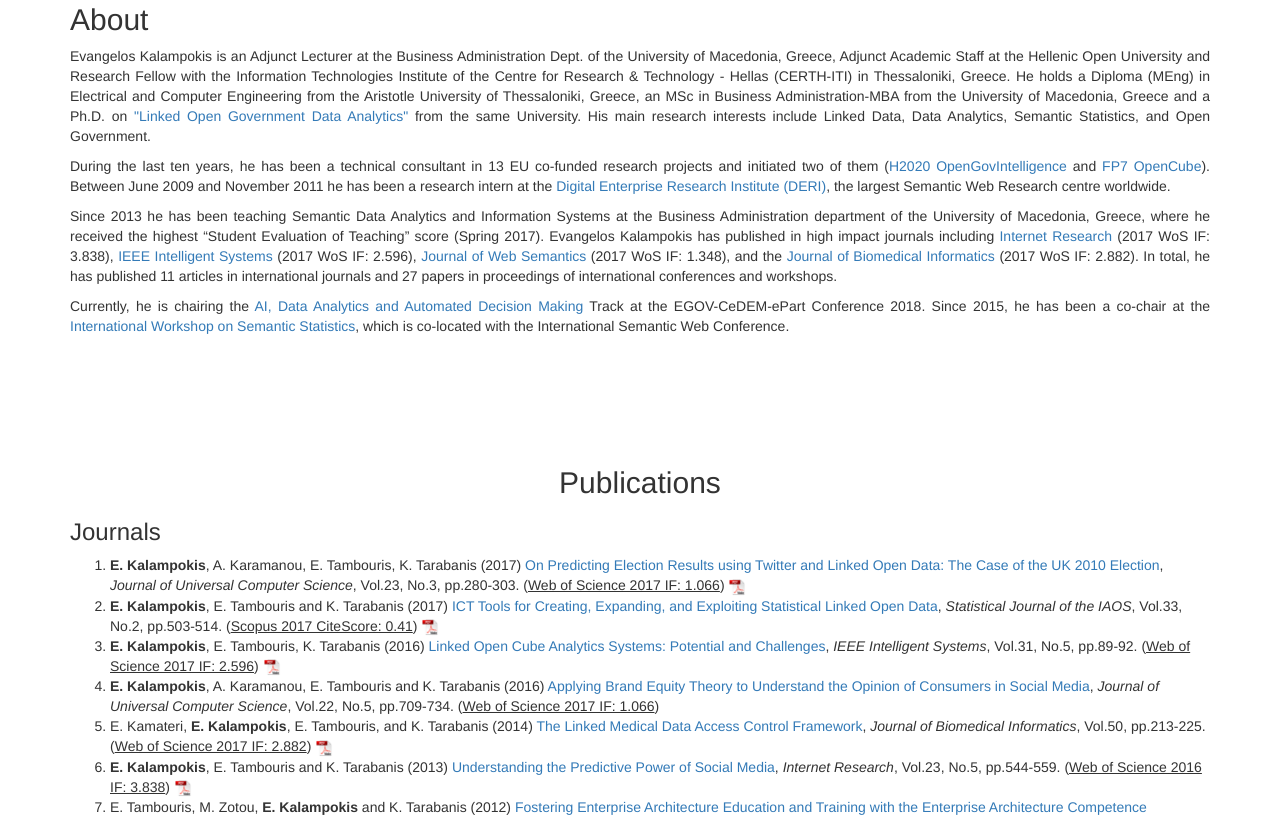
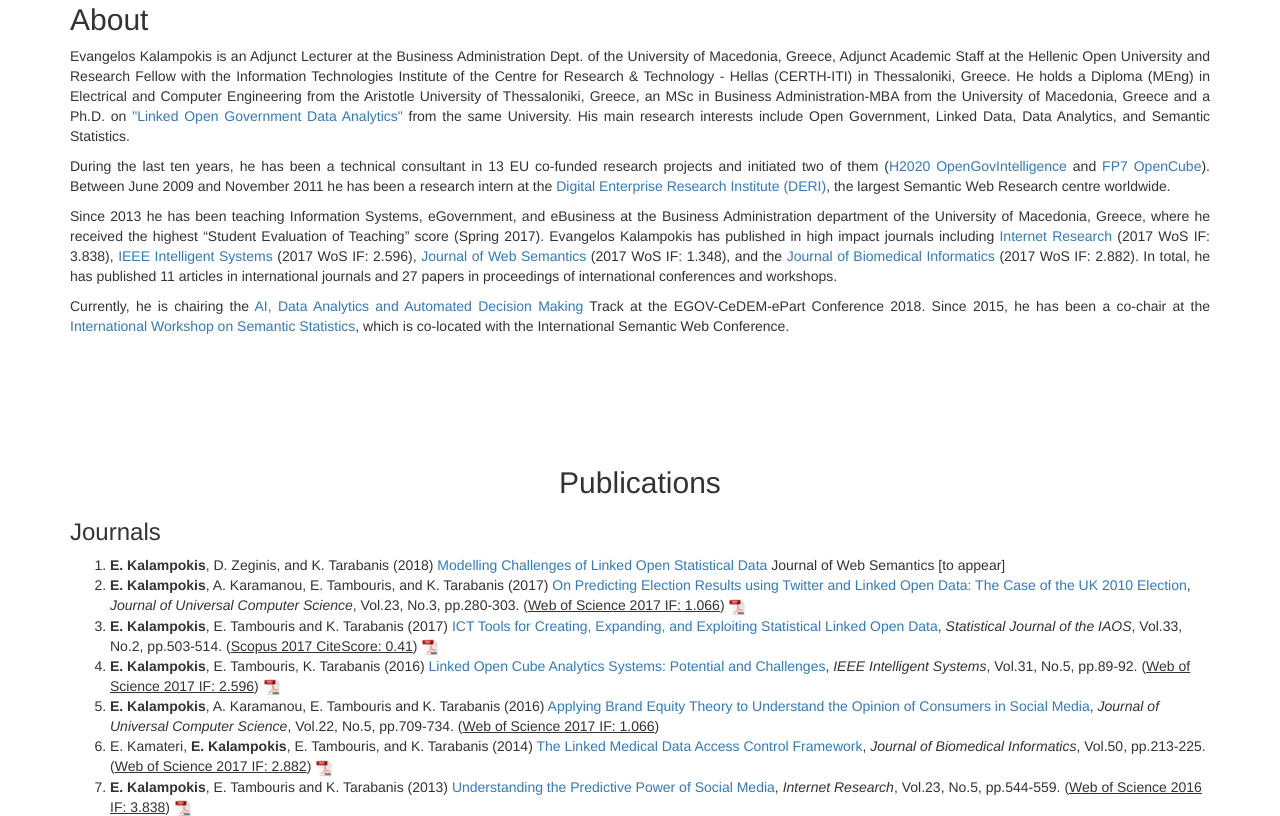
Before and after one commit to kalampokis/kalampokis.github.io, a plain HTML site: page index.html in a window 1280 px wide. Shown: the part 370-1186 px from the top of the page. Drawn offline with Linux system fonts and the light colour scheme.

Commit message:
Update index.html

```diff
--- a/index.html
+++ b/index.html
@@ -102,10 +102,10 @@
                     <h2>About</h2>
                     <p>Evangelos Kalampokis is an Adjunct Lecturer at the Business Administration Dept. of the University of Macedonia, Greece, Adjunct Academic Staff at the Hellenic Open University and Research Fellow with the Information Technologies Institute of the Centre for Research & Technology - Hellas (CERTH-ITI) in Thessaloniki, Greece. He holds a Diploma (MEng) in
                      Electrical and Computer Engineering from the Aristotle University of Thessaloniki, Greece, an MSc in Business Administration-MBA from the University of Macedonia, Greece and a Ph.D. on <a target="_blank" href="https://dspace.lib.uom.gr/handle/2159/19439">"Linked Open Government Data Analytics"</a> from the same University.
-                     His main research interests include Linked Data, Data Analytics, Semantic Statistics, and Open Government. </p>
+                     His main research interests include Open Government, Linked Data, Data Analytics, and Semantic Statistics. </p>
                      <p>During the last ten years, he has been a technical consultant in 13 EU co-funded research projects and initiated two of them (<a target="_blank" href="http://www.opengovintelligence.eu">H2020 OpenGovIntelligence</a> and <a target="_blank" href="http://www.opencube-project.eu">FP7 OpenCube</a>). Between June 2009 and November 2011 he has been a research intern at the <a target="_blank" href="https://www.deri.ie/users/evangelos-kalampokis">Digital Enterprise Research Institute (DERI)</a>,
                      the largest Semantic Web Research centre worldwide. </p>
-                     <p>Since 2013 he has been teaching Semantic Data Analytics and Information Systems at the Business Administration department of the University of Macedonia, Greece, where he received the highest “Student Evaluation of Teaching” score (Spring 2017). Evangelos Kalampokis has published in high impact journals including <a target="_blank" href="http://dx.doi.org/10.1108/IntR-06-2012-0114">Internet Research</a> (2017 WoS IF: 3.838), <a target="_blank" href="http://dx.doi.org/10.1109/MIS.2016.82">IEEE Intelligent Systems</a> (2017 WoS IF: 2.596),
+                     <p>Since 2013 he has been teaching Information Systems, eGovernment, and eBusiness at the Business Administration department of the University of Macedonia, Greece, where he received the highest “Student Evaluation of Teaching” score (Spring 2017). Evangelos Kalampokis has published in high impact journals including <a target="_blank" href="http://dx.doi.org/10.1108/IntR-06-2012-0114">Internet Research</a> (2017 WoS IF: 3.838), <a target="_blank" href="http://dx.doi.org/10.1109/MIS.2016.82">IEEE Intelligent Systems</a> (2017 WoS IF: 2.596),
 			     <a target="_blank" href="">Journal of Web Semantics</a> (2017 WoS IF: 1.348), and the <a target="_blank" href="http://dx.doi.org/10.1016/j.jbi.2014.03.002">Journal of Biomedical Informatics</a> (2017 WoS IF: 2.882). In total, he has published 11 articles in international journals and 27 papers in proceedings of international conferences and workshops. </p>
 			<p>Currently, he is chairing the <a target="_blank" href="http://depts.washington.edu/egcdep18/#/Tracks/AI">AI, Data Analytics and Automated Decision Making</a> Track at the EGOV-CeDEM-ePart Conference 2018.
 				Since 2015, he has been a co-chair at the <a target="_blank" href="http://semstats.org">International Workshop on Semantic Statistics</a>, which is co-located with the International Semantic Web Conference.</p>
@@ -122,7 +122,8 @@
                     <h2>Publications</h2>
    <h3 class="text-left">Journals</h3>
    <ol class="text-left">
-	   <li><b>E. Kalampokis</b>, A. Karamanou, E. Tambouris, K. Tarabanis (2017) <a target="_blank" href="http://www.jucs.org/jucs_23_3/on_predicting_election_results">On Predicting Election Results using Twitter and Linked Open Data: The Case of the UK 2010 Election</a>, <i>Journal of Universal Computer Science</i>, Vol.23, No.3, pp.280-303. (<u>Web of Science 2017 IF: 1.066</u>) <a target="_blank" href="Papers/On Predicting Election Results using Twitter and Linked Open Data The case of the UK 2010 Election - preprint.pdf"><img width="18" src="/figures/pdf2.png"/></a></li>
+	  <li><b>E. Kalampokis</b>, D. Zeginis, and K. Tarabanis (2018) <a target="_blank" href="">Modelling Challenges of Linked Open Statistical Data</a> Journal of Web Semantics [to appear]
+	  <li><b>E. Kalampokis</b>, A. Karamanou, E. Tambouris, and K. Tarabanis (2017) <a target="_blank" href="http://www.jucs.org/jucs_23_3/on_predicting_election_results">On Predicting Election Results using Twitter and Linked Open Data: The Case of the UK 2010 Election</a>, <i>Journal of Universal Computer Science</i>, Vol.23, No.3, pp.280-303. (<u>Web of Science 2017 IF: 1.066</u>) <a target="_blank" href="Papers/On Predicting Election Results using Twitter and Linked Open Data The case of the UK 2010 Election - preprint.pdf"><img width="18" src="/figures/pdf2.png"/></a></li>
           <li><b>E. Kalampokis</b>, E. Tambouris and K. Tarabanis (2017) <a target="_blank" href="http://dx.doi.org/10.3233/SJI-150190">ICT Tools for Creating, Expanding, and Exploiting Statistical Linked Open Data</a>, <i>Statistical Journal of the IAOS</i>, Vol.33, No.2, pp.503-514. (<u>Scopus 2017 CiteScore: 0.41</u>) <a target="_blank" href="Papers/SJIAOS_preprint.pdf"><img width="18" src="/figures/pdf2.png"/></a></li>
 	  <li><b>E. Kalampokis</b>, E. Tambouris, K. Tarabanis (2016) <a target="_blank" href="http://dx.doi.org/10.1109/MIS.2016.82">Linked Open Cube Analytics Systems: Potential and Challenges</a>, <i>IEEE Intelligent Systems</i>, Vol.31, No.5, pp.89-92. (<u>Web of Science 2017 IF: 2.596</u>) <a target="_blank" href="Papers/IEEEIS_PrePrint_v1.0.pdf"><img width="18" src="/figures/pdf2.png"/></a></li>
           <li><b>E. Kalampokis</b>, A. Karamanou, E. Tambouris and K. Tarabanis (2016) <a target="_blank" href="http://dx.doi.org/10.3217/jucs-022-05-0709">Applying Brand Equity Theory to Understand the Opinion of Consumers in Social Media</a>, <i>Journal of Universal Computer Science</i>, Vol.22, No.5, pp.709-734. (<u>Web of Science 2017 IF: 1.066</u>)</li>
```
